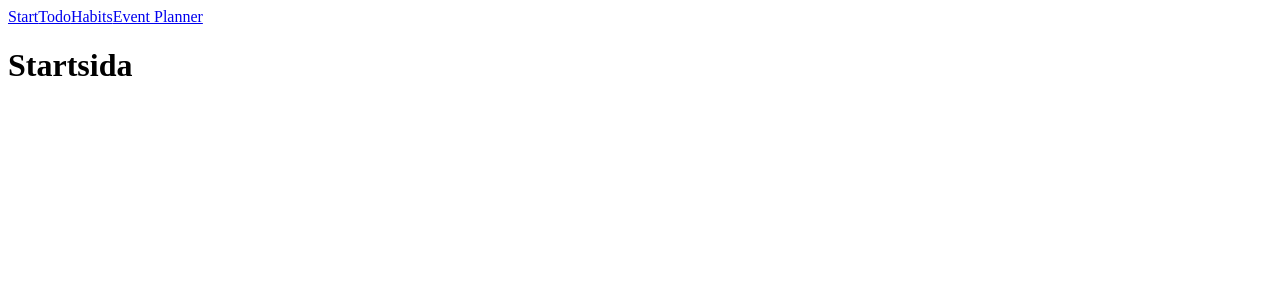
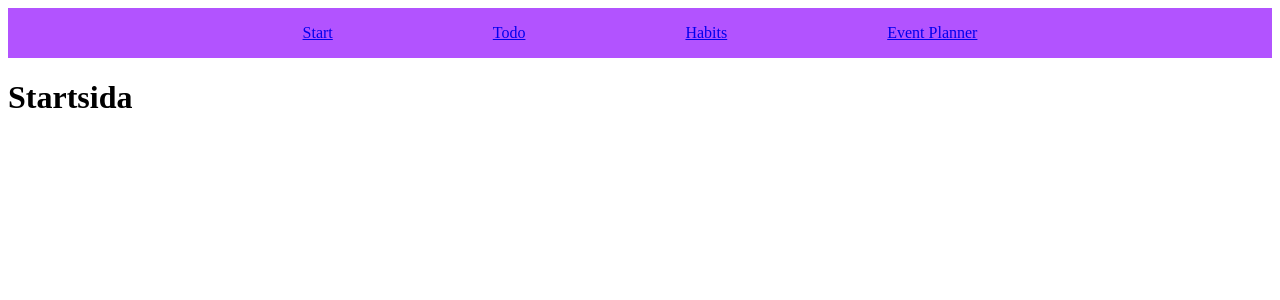
Before and after one commit to Ebba-Ene/projektarbete-productivity-assistant-application, a React (Vite) app: page / in a window 1280 px wide. Shown: the top 300 px of the page. Built offline with nearby package versions, Linux system fonts and the light colour scheme.

Commit message:
Add navbar and css with base color purple

```diff
--- a/src/components/Navigation/Navigation.jsx
+++ b/src/components/Navigation/Navigation.jsx
@@ -1,8 +1,9 @@
 import { Link } from "react-router-dom"
+import s from "./Navigation.module.css"
 
 const Navigation = () => {
-  return(
-    <div>
+  return (
+    <div className={s.menu}>
       <Link to="/">Start</Link>
       <Link to="/todo">Todo</Link>
       <Link to="/habits">Habits</Link>
--- /dev/null
+++ b/src/components/Navigation/Navigation.module.css
@@ -0,0 +1,7 @@
+.menu{
+    display: flex;
+    justify-content: center;
+    gap:10rem;
+    background-color:#B253FF;
+    padding:1rem 2rem;
+}
```
